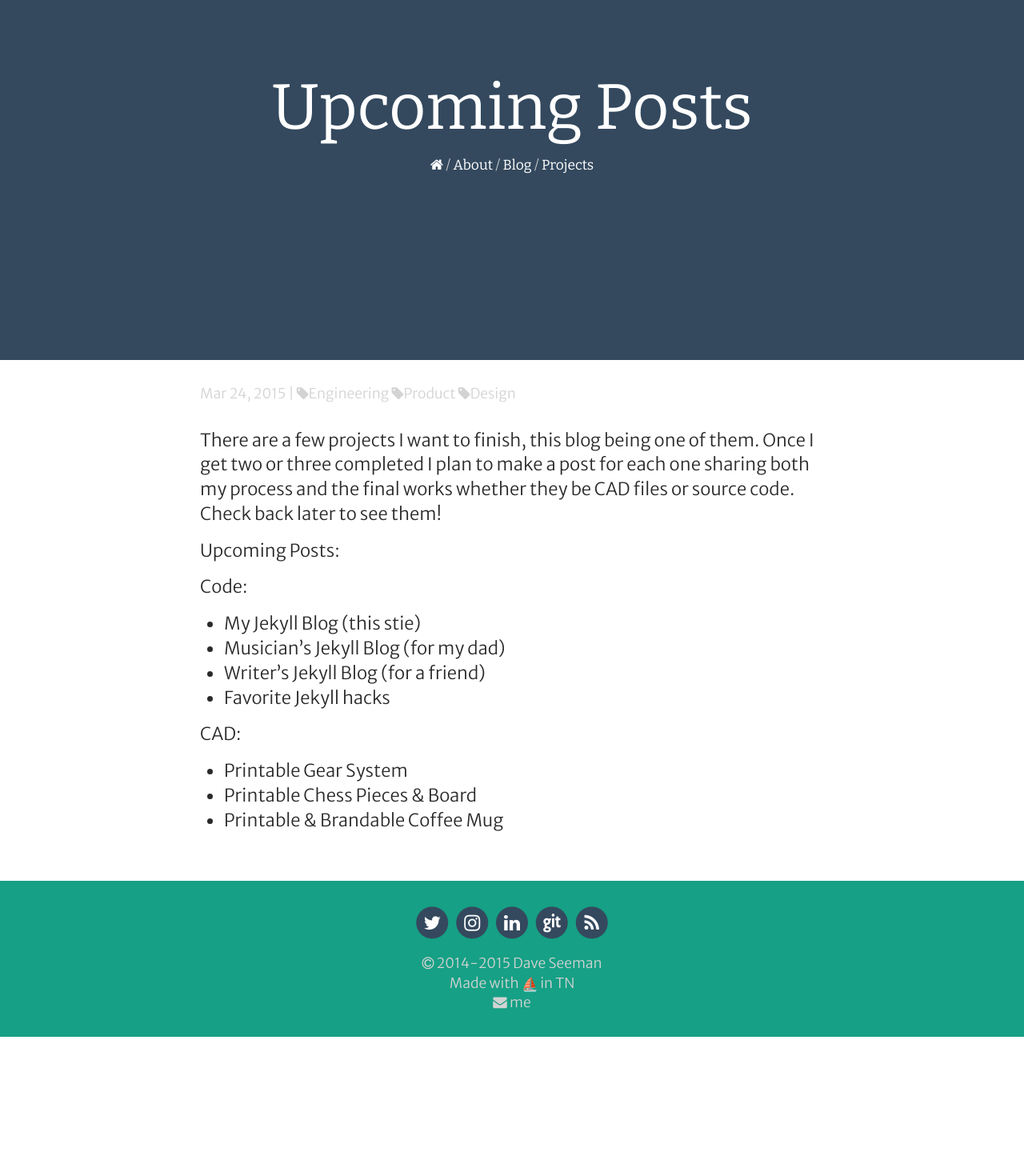
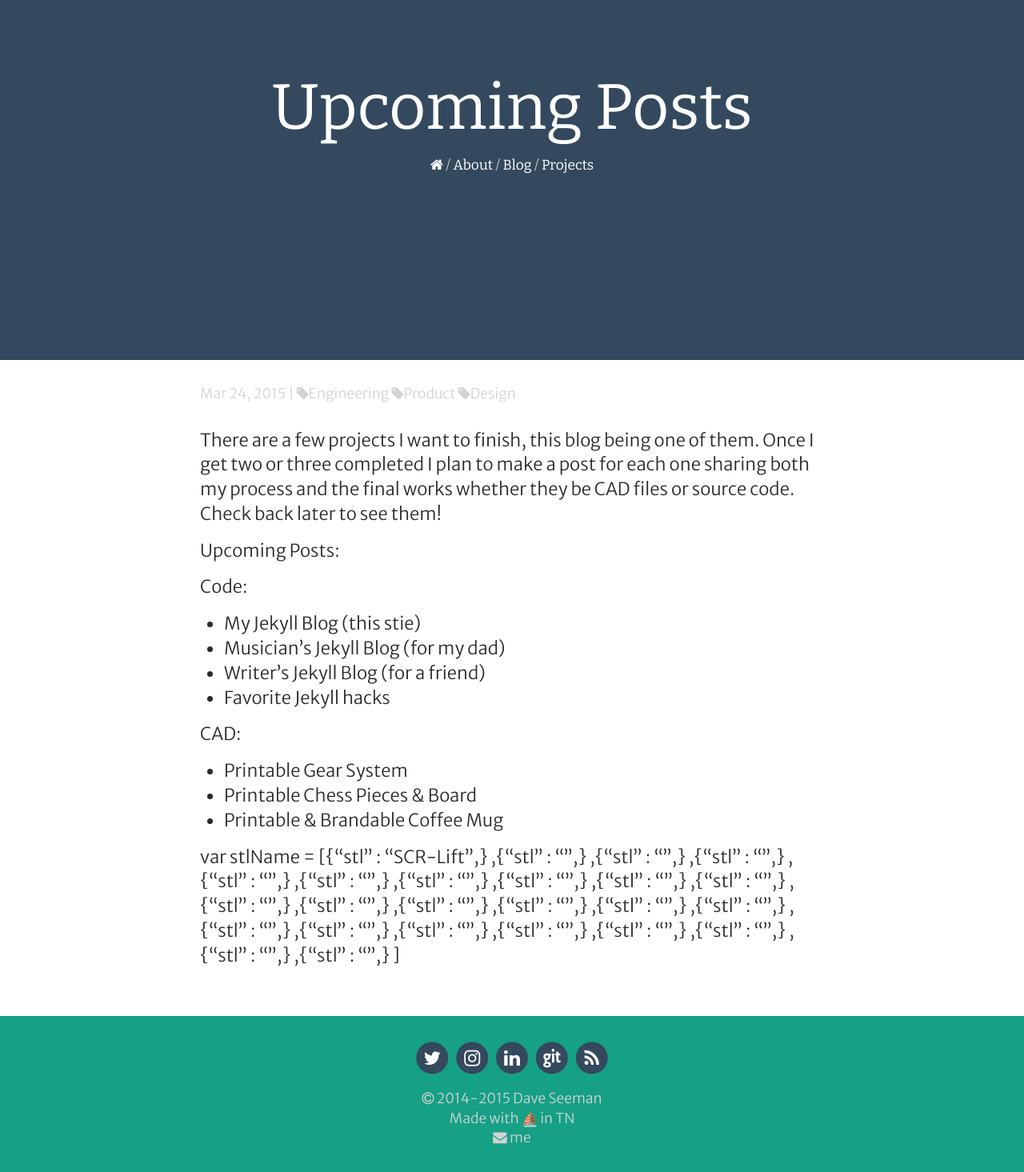
Before and after one commit to Shipwright/daveas.github.io, a Jekyll site: the page built from _posts/2015-03-24-upcoming-posts.markdown, in a window 1280 px wide. Shown: the whole page at 80% size. Built offline with Jekyll 4.4.1, drawn with Linux system fonts in a browser that asks for light colours; nearby versions of some CDN libraries; emoji names are drawn with the system emoji font; some web fonts are replaced; a script that is not in the unit is left out; before the commit the page ends 1296 px from its top, so only the background shows below that.

Commit message:
Update stl.html

```diff
--- a/_includes/stl.html
+++ b/_includes/stl.html
@@ -1 +1,12 @@
-<script src="https://embed.github.com/view/3d/daveas/3D-Models/master/{{post.stl}}/{{post.stl}}.stl"></script>
+{% capture stlName %}
+[
+{% for post in site.posts %}
+{
+"stl"    : "{{ post.stl }}",
+} {% if forloop.last %}{% else %},{% endif %}
+{% endfor %}
+]
+{% endcapture %}
+var stlName = {{stlName | strip_newlines}}
+
+<script src="https://embed.github.com/view/3d/daveas/3D-Models/master/stlName/stlName.stl"></script>
```
